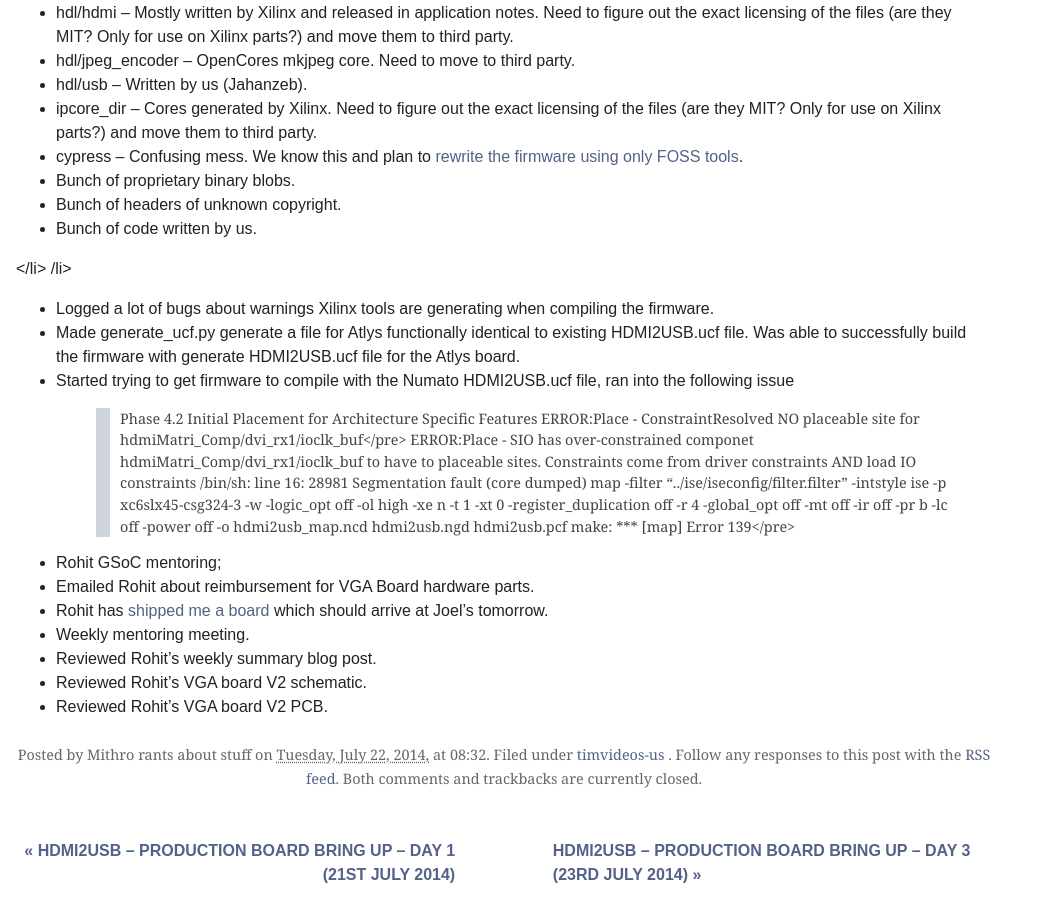
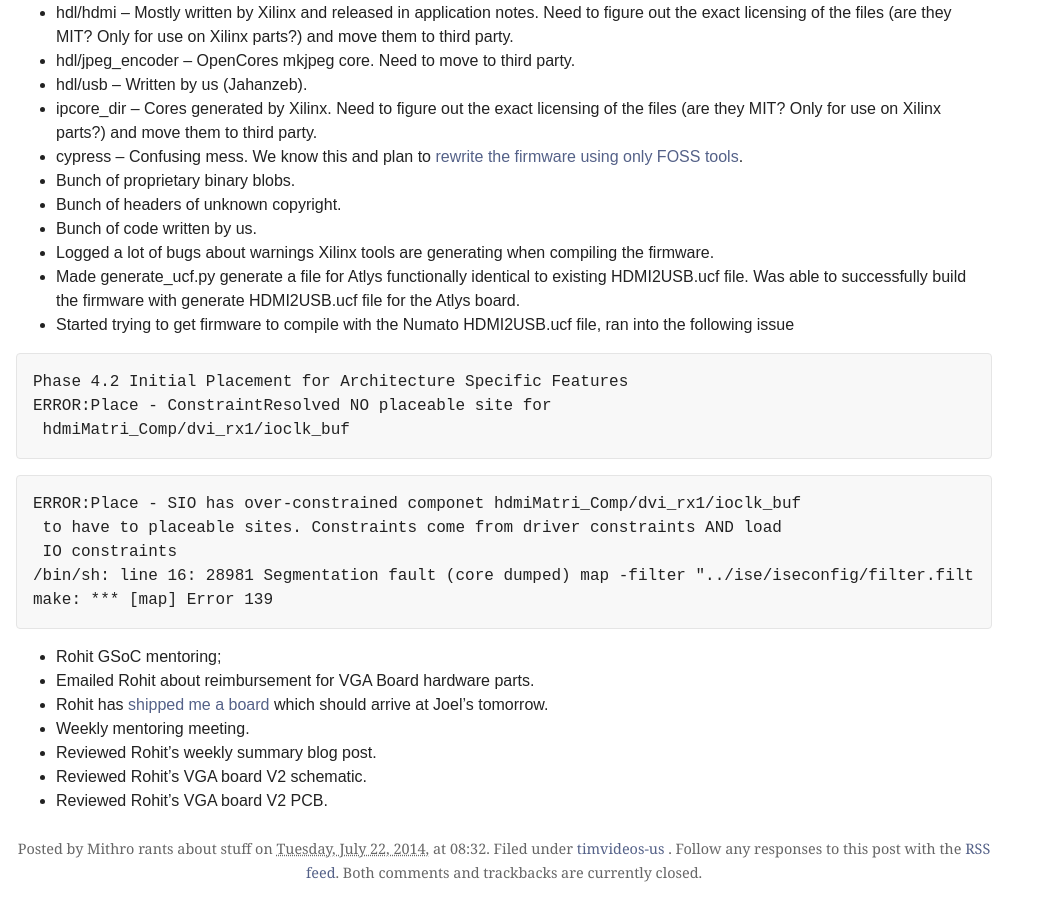
Before and after one commit to mithro/blog.mithis.net, a Jekyll site: the page built from _posts/2014-07-23-hdmi2usb-production-board-bring-up-day-2-22nd-july-2014.md, in a window 1280 px wide and 900 px high, scrolled down 761 px. Shown: the whole window, without its empty margins (0-1039 px from the left). Built offline with Jekyll 4.4.1, drawn with Linux system fonts in a browser that asks for light colours.

Commit message:
P2: content fidelity — hdmi2usb day-2 (drop mangled </li> /li>; blockquote/pre -> 2 fenced)
Three raw-HTML findings: deleted the orphan </li> /li> closer line, and
reconstructed the blockquote-wrapped two-<pre> ISE/make error dump as two
fenced code blocks with text extracted byte-verbatim from the live oracle
(leading-space whitespace preserved; blockquote wrapper dropped per the
triage decision). Per the committed scope decision (P2-FINDINGS §3.5 /
FOLLOWUPS P6/SYSTEMIC) the corpus-wide flat-list nesting is NOT re-done
here — deferred to the dedicated P6 pass.

Co-Authored-By: Claude Opus 4.7 (1M context) <noreply@anthropic.com>

````diff
--- a/_posts/2014-07-23-hdmi2usb-production-board-bring-up-day-2-22nd-july-2014.md
+++ b/_posts/2014-07-23-hdmi2usb-production-board-bring-up-day-2-22nd-july-2014.md
@@ -31,19 +31,24 @@ wordpress_url: https://blog.mithis.net/archives/timvideos-us/1988-hdmi2usb-produ
 - Bunch of proprietary binary blobs.
 - Bunch of headers of unknown copyright.
 - Bunch of code written by us.
-</li> /li>
 - Logged a lot of bugs about warnings Xilinx tools are generating when compiling the firmware.
 - Made generate_ucf.py generate a file for Atlys functionally identical to existing HDMI2USB.ucf file. Was able to successfully build the firmware with generate HDMI2USB.ucf file for the Atlys board.
 - Started trying to get firmware to compile with the Numato HDMI2USB.ucf file, ran into the following issue
->
+
+```
 Phase 4.2 Initial Placement for Architecture Specific Features
 ERROR:Place - ConstraintResolved NO placeable site for
-hdmiMatri_Comp/dvi_rx1/ioclk_buf</pre>
+ hdmiMatri_Comp/dvi_rx1/ioclk_buf
+```
+
+```
 ERROR:Place - SIO has over-constrained componet hdmiMatri_Comp/dvi_rx1/ioclk_buf
-to have to placeable sites. Constraints come from driver constraints AND load
-IO constraints
+ to have to placeable sites. Constraints come from driver constraints AND load
+ IO constraints
 /bin/sh: line 16: 28981 Segmentation fault (core dumped) map -filter "../ise/iseconfig/filter.filter" -intstyle ise -p xc6slx45-csg324-3 -w -logic_opt off -ol high -xe n -t 1 -xt 0 -register_duplication off -r 4 -global_opt off -mt off -ir off -pr b -lc off -power off -o hdmi2usb_map.ncd hdmi2usb.ngd hdmi2usb.pcf
-make: *** [map] Error 139</pre>
+make: *** [map] Error 139
+```
+
 - Rohit GSoC mentoring;
 - Emailed Rohit about reimbursement for VGA Board hardware parts.
 - Rohit has [shipped me a board](http://www.dhl.com/content/g0/en/express/tracking.shtml?brand=DHL&AWB=7654078014%0D%0A) which should arrive at Joel’s tomorrow.
````
